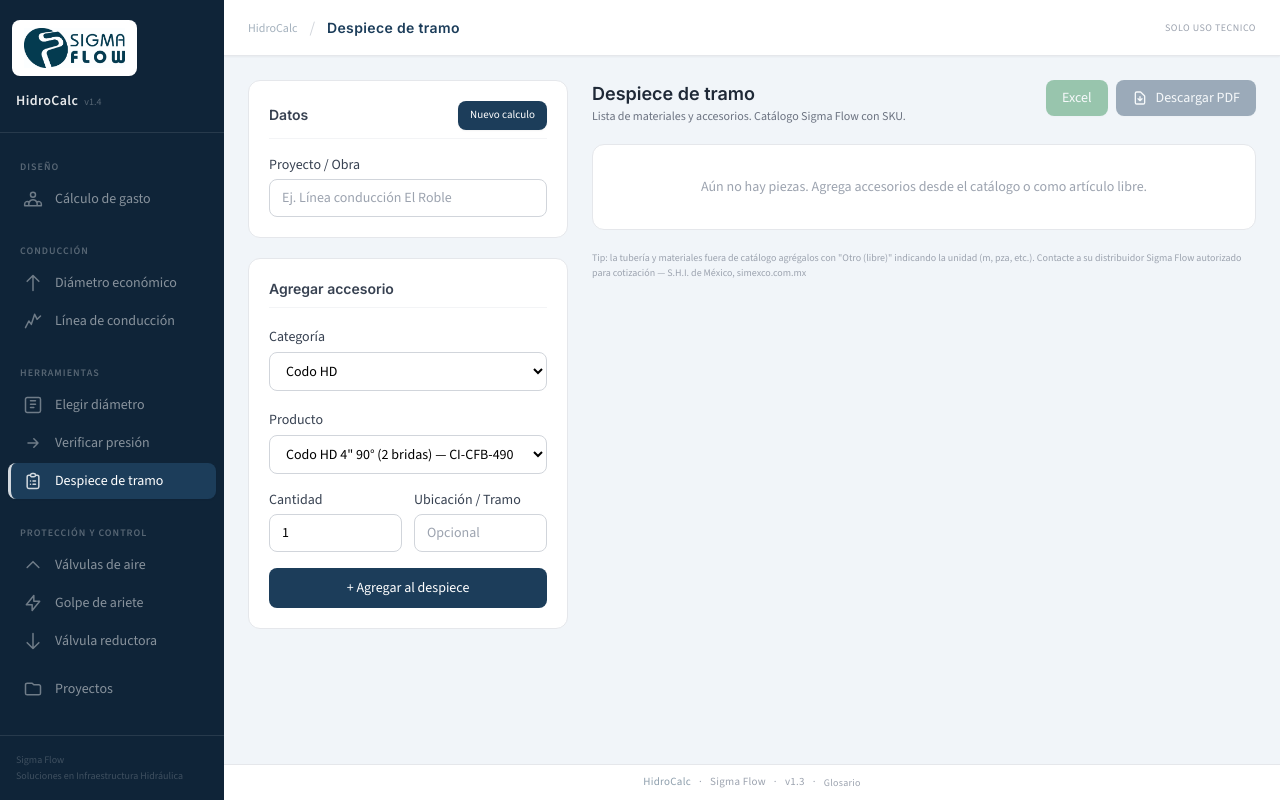
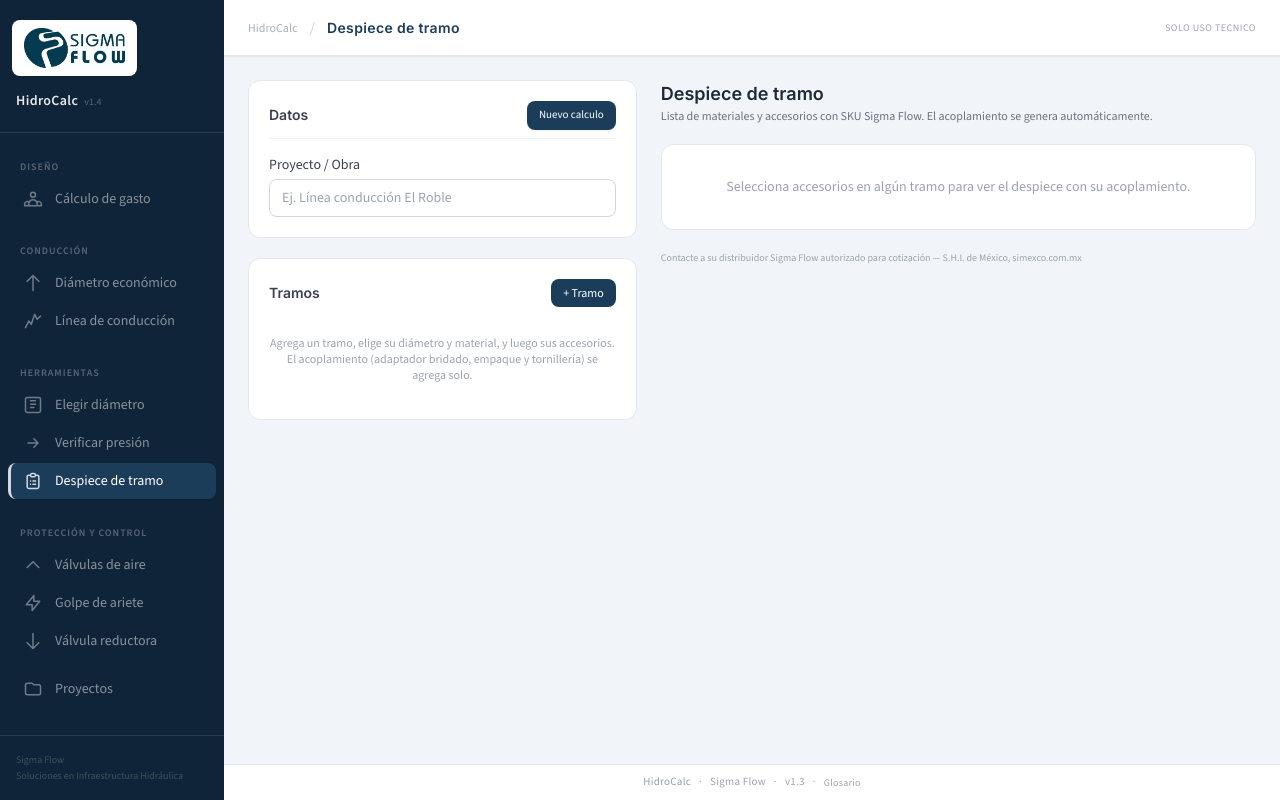
Before and after one commit to simexco/hidrocalc, a Next.js app: page /despiece in a window 1280 px wide. Built offline with nearby package versions, Linux system fonts and the light colour scheme.

Commit message:
Despiece de tramo: reusar ListaMaterialesSIMEX por tramo con acoplamiento automatico

```diff
--- a/src/app/(modules)/despiece/page.tsx
+++ b/src/app/(modules)/despiece/page.tsx
@@ -1,47 +1,32 @@
 "use client";
 
 import { useEffect, useRef, useState } from "react";
+import { v4 as uuid } from "uuid";
 import { InputField } from "@/components/ui/InputField";
-import { ExportPDFButton } from "@/components/ui/ExportPDFButton";
 import { ResetButton } from "@/components/ui/ResetButton";
 import { saveFormState, loadFormState } from "@/lib/storage/form-persistence";
-import { CATALOG_ITEMS, CATALOG_CATEGORIES, type CatalogItem } from "@/lib/simex-catalog";
+import { STANDARD_DNS_LABELED, MATERIALS } from "@/lib/constants";
+import ListaMaterialesSIMEX, { type SIMEXAcc } from "@/components/ListaMaterialesSIMEX";
 
-interface BomRow {
+interface DespieceTramo {
   id: string;
-  desc: string;
-  medida: string;
-  sku: string;
-  cantidad: number;
-  unidad: string;
-  ubicacion: string;
+  name: string;
+  DN: number;
+  material: string;
 }
-
-const FREE = "Otro (libre)";
 
 export default function DespiecePage() {
   const [projectName, setProjectName] = useState("");
-  const [rows, setRows] = useState<BomRow[]>([]);
-
-  // Form de captura
-  const [categoria, setCategoria] = useState(CATALOG_CATEGORIES[0] ?? FREE);
-  const [productoIdx, setProductoIdx] = useState(0);
-  const [cantidad, setCantidad] = useState<number>(1);
-  const [ubicacion, setUbicacion] = useState("");
-  // Modo libre
-  const [freeDesc, setFreeDesc] = useState("");
-  const [freeMedida, setFreeMedida] = useState("");
-  const [freeUnidad, setFreeUnidad] = useState("pza");
-
-  const idRef = useRef(0);
-  const newId = () => `r${idRef.current++}-${rows.length}`;
+  const [tramos, setTramos] = useState<DespieceTramo[]>([]);
+  const [accsPorTramo, setAccsPorTramo] = useState<Record<string, SIMEXAcc[]>>({});
 
   // Cargar guardado
   useEffect(() => {
-    const saved = loadFormState<{ projectName?: string; rows?: BomRow[] }>("despiece");
+    const saved = loadFormState<{ projectName?: string; tramos?: DespieceTramo[]; accsPorTramo?: Record<string, SIMEXAcc[]> }>("despiece");
     if (saved) {
       if (saved.projectName) setProjectName(saved.projectName);
-      if (Array.isArray(saved.rows)) setRows(saved.rows);
+      if (Array.isArray(saved.tramos)) setTramos(saved.tramos);
+      if (saved.accsPorTramo) setAccsPorTramo(saved.accsPorTramo);
     }
     // eslint-disable-next-line react-hooks/exhaustive-deps
   }, []);
@@ -50,74 +35,31 @@ export default function DespiecePage() {
   const persistRef = useRef<ReturnType<typeof setTimeout>>(undefined);
   useEffect(() => {
     clearTimeout(persistRef.current);
-    persistRef.current = setTimeout(() => saveFormState("despiece", { projectName, rows }), 800);
-  }, [projectName, rows]);
+    persistRef.current = setTimeout(() => saveFormState("despiece", { projectName, tramos, accsPorTramo }), 800);
+  }, [projectName, tramos, accsPorTramo]);
 
-  const productosDeCategoria: CatalogItem[] = CATALOG_ITEMS.filter((i) => i.category === categoria);
-
-  const handleAdd = () => {
-    const qty = cantidad && cantidad > 0 ? cantidad : 1;
-    if (categoria === FREE) {
-      if (!freeDesc.trim()) return;
-      setRows((prev) => [...prev, { id: newId(), desc: freeDesc.trim(), medida: freeMedida.trim(), sku: "—", cantidad: qty, unidad: freeUnidad.trim() || "pza", ubicacion: ubicacion.trim() }]);
-      setFreeDesc(""); setFreeMedida("");
-    } else {
-      const p = productosDeCategoria[productoIdx];
-      if (!p) return;
-      setRows((prev) => [...prev, { id: newId(), desc: p.desc, medida: p.medida, sku: p.sku, cantidad: qty, unidad: p.unidad, ubicacion: ubicacion.trim() }]);
-    }
-    setCantidad(1);
+  const addTramo = () => {
+    setTramos((prev) => [...prev, { id: uuid(), name: `Tramo ${prev.length + 1}`, DN: 150, material: "PVC C900" }]);
+  };
+  const updateTramo = (id: string, patch: Partial<DespieceTramo>) => {
+    setTramos((prev) => prev.map((t) => (t.id === id ? { ...t, ...patch } : t)));
+  };
+  const removeTramo = (id: string) => {
+    setTramos((prev) => prev.filter((t) => t.id !== id));
+    setAccsPorTramo((prev) => { const n = { ...prev }; delete n[id]; return n; });
   };
 
-  const updateRow = (id: string, patch: Partial<BomRow>) => {
-    setRows((prev) => prev.map((r) => (r.id === id ? { ...r, ...patch } : r)));
-  };
-  const removeRow = (id: string) => setRows((prev) => prev.filter((r) => r.id !== id));
-
   const handleReset = () => {
-    setRows([]); setProjectName(""); setCantidad(1); setUbicacion("");
-    setFreeDesc(""); setFreeMedida("");
+    setTramos([]); setAccsPorTramo({}); setProjectName("");
   };
 
-  const totalPiezas = rows.filter((r) => r.unidad === "pza").reduce((s, r) => s + r.cantidad, 0);
-
-  // ── Export Excel ──
-  const handleExportExcel = async () => {
-    if (rows.length === 0) return;
-    const ExcelJS = (await import("exceljs")).default;
-    const wb = new ExcelJS.Workbook();
-    const ws = wb.addWorksheet("Despiece");
-    ws.addRow([`Despiece de materiales${projectName ? ` — ${projectName}` : ""}`]);
-    ws.getRow(1).font = { bold: true, size: 13 };
-    ws.addRow([]);
-    const header = ws.addRow(["Cant.", "Unidad", "Descripción", "Medida", "SKU Sigma Flow", "Ubicación / Tramo"]);
-    header.eachCell((cell) => {
-      cell.font = { bold: true, color: { argb: "FFFFFFFF" } };
-      cell.fill = { type: "pattern", pattern: "solid", fgColor: { argb: "FF1C3D5A" } };
-      cell.alignment = { horizontal: "center" };
-    });
-    rows.forEach((r) => ws.addRow([r.cantidad, r.unidad, r.desc, r.medida, r.sku, r.ubicacion]));
-    ws.getColumn(1).width = 8;
-    ws.getColumn(2).width = 9;
-    ws.getColumn(3).width = 42;
-    ws.getColumn(4).width = 14;
-    ws.getColumn(5).width = 20;
-    ws.getColumn(6).width = 22;
-    const buffer = await wb.xlsx.writeBuffer();
-    const blob = new Blob([buffer], { type: "application/vnd.openxmlformats-officedocument.spreadsheetml.sheet" });
-    const url = URL.createObjectURL(blob);
-    const a = document.createElement("a");
-    a.href = url;
-    a.download = `Despiece_${(projectName || "tramo").replace(/\s+/g, "_")}_${new Date().toISOString().slice(0, 10)}.xlsx`;
-    a.click();
-    URL.revokeObjectURL(url);
-  };
+  const tramosConAccs = tramos.filter((t) => (accsPorTramo[t.id]?.length ?? 0) > 0);
 
   return (
-    <div className="max-w-6xl mx-auto space-y-6">
-      <div className="grid grid-cols-1 lg:grid-cols-3 gap-6">
+    <div className="max-w-7xl mx-auto space-y-6">
+      <div className="grid grid-cols-1 lg:grid-cols-5 gap-6">
         {/* ── Captura ── */}
-        <div className="lg:col-span-1 space-y-5">
+        <div className="lg:col-span-2 space-y-5">
           <div className="bg-white dark:bg-gray-800 rounded-xl border border-gray-200 dark:border-gray-700 p-5 space-y-4">
             <div className="flex items-center justify-between border-b border-gray-100 dark:border-gray-700 pb-2">
               <h2 className="text-sm font-semibold text-gray-700 dark:text-gray-300">Datos</h2>
@@ -126,156 +68,115 @@ export default function DespiecePage() {
             <InputField label="Proyecto / Obra" value={projectName} onChange={setProjectName} type="text" placeholder="Ej. Línea conducción El Roble" />
           </div>
 
-          <div className="bg-white dark:bg-gray-800 rounded-xl border border-gray-200 dark:border-gray-700 p-5 space-y-4">
-            <h2 className="text-sm font-semibold text-gray-700 dark:text-gray-300 border-b border-gray-100 dark:border-gray-700 pb-2">Agregar accesorio</h2>
-
-            <div className="space-y-1">
-              <label className="text-sm font-medium text-gray-700 dark:text-gray-300">Categoría</label>
-              <select
-                value={categoria}
-                onChange={(e) => { setCategoria(e.target.value); setProductoIdx(0); }}
-                className="w-full px-3 py-2 text-sm border border-gray-300 dark:border-gray-600 rounded-lg bg-white dark:bg-gray-800 dark:text-white"
-              >
-                {CATALOG_CATEGORIES.map((c) => <option key={c} value={c}>{c}</option>)}
-                <option value={FREE}>{FREE}</option>
-              </select>
+          {/* Tramos */}
+          <div className="bg-white dark:bg-gray-800 rounded-xl border border-gray-200 dark:border-gray-700 p-5 space-y-3">
+            <div className="flex items-center justify-between gap-2">
+              <h2 className="text-sm font-semibold text-gray-700 dark:text-gray-300">Tramos</h2>
+              <button onClick={addTramo} className="text-xs bg-[#1C3D5A] text-white px-3 py-1.5 rounded-lg hover:bg-[#0F2438] transition-colors">
+                + Tramo
+              </button>
             </div>
 
-            {categoria !== FREE ? (
-              <div className="space-y-1">
-                <label className="text-sm font-medium text-gray-700 dark:text-gray-300">Producto</label>
-                <select
-                  value={productoIdx}
-                  onChange={(e) => setProductoIdx(Number(e.target.value))}
-                  className="w-full px-3 py-2 text-sm border border-gray-300 dark:border-gray-600 rounded-lg bg-white dark:bg-gray-800 dark:text-white"
-                >
-                  {productosDeCategoria.map((p, i) => (
-                    <option key={p.sku + i} value={i}>{p.desc} — {p.sku}</option>
-                  ))}
-                </select>
-              </div>
-            ) : (
-              <div className="space-y-3">
-                <InputField label="Descripción" value={freeDesc} onChange={setFreeDesc} type="text" placeholder="Ej. Tubería PVC C900 6&quot;" />
-                <div className="grid grid-cols-2 gap-3">
-                  <InputField label="Medida" value={freeMedida} onChange={setFreeMedida} type="text" placeholder='6"' />
-                  <InputField label="Unidad" value={freeUnidad} onChange={setFreeUnidad} type="text" placeholder="pza / m" />
+            {tramos.length === 0 && (
+              <p className="text-xs text-gray-400 text-center py-4">Agrega un tramo, elige su diámetro y material, y luego sus accesorios. El acoplamiento (adaptador bridado, empaque y tornillería) se agrega solo.</p>
+            )}
+
+            {tramos.map((t) => (
+              <div key={t.id} className="border border-gray-100 dark:border-gray-700 rounded-lg p-3 space-y-2">
+                <div className="flex items-center justify-between">
+                  <input
+                    value={t.name}
+                    onChange={(e) => updateTramo(t.id, { name: e.target.value })}
+                    className="text-sm font-medium bg-transparent border-b border-transparent hover:border-gray-300 dark:text-white focus:outline-none"
+                  />
+                  <button onClick={() => removeTramo(t.id)} className="text-red-400 hover:text-red-600 text-xs">&#10005;</button>
+                </div>
+                <div className="grid grid-cols-2 gap-2 text-xs">
+                  <div className="space-y-1">
+                    <label className="text-sm font-medium text-gray-700 dark:text-gray-300">DN (mm)</label>
+                    <select
+                      value={t.DN}
+                      onChange={(e) => updateTramo(t.id, { DN: parseInt(e.target.value) })}
+                      className="w-full px-2 py-2 text-sm border border-gray-300 dark:border-gray-600 rounded-lg bg-white dark:bg-gray-800 dark:text-white"
+                    >
+                      {STANDARD_DNS_LABELED.map((d) => <option key={d.dn} value={d.dn}>{d.label}</option>)}
+                    </select>
+                  </div>
+                  <div className="space-y-1">
+                    <label className="text-sm font-medium text-gray-700 dark:text-gray-300">Material</label>
+                    <select
+                      value={t.material}
+                      onChange={(e) => updateTramo(t.id, { material: e.target.value })}
+                      className="w-full px-2 py-2 text-sm border border-gray-300 dark:border-gray-600 rounded-lg bg-white dark:bg-gray-800 dark:text-white"
+                    >
+                      {MATERIALS.map((m) => <option key={m.name} value={m.name}>{m.name}</option>)}
+                    </select>
+                  </div>
+                </div>
+
+                {/* Selector de accesorios SIMEX por tramo */}
+                <div className="mt-2 pt-2 border-t border-gray-100 dark:border-gray-700">
+                  <ListaMaterialesSIMEX
+                    mode="selector"
+                    dnMM={t.DN}
+                    materialRaw={t.material}
+                    externalAccs={accsPorTramo[t.id] || []}
+                    onAccsChange={(accs) => setAccsPorTramo((prev) => ({ ...prev, [t.id]: accs }))}
+                  />
+                  {(accsPorTramo[t.id]?.length ?? 0) > 0 && (
+                    <p className="text-[10px] text-[#1C3D5A]/60 dark:text-blue-300/50 mt-1 font-medium">
+                      {accsPorTramo[t.id].reduce((s, a) => s + a.qty, 0)} pza(s) seleccionada(s)
+                    </p>
+                  )}
                 </div>
               </div>
-            )}
-
-            <div className="grid grid-cols-2 gap-3">
-              <InputField label="Cantidad" value={cantidad} onChange={(v) => setCantidad(parseFloat(v) || 0)} min={0} step="any" />
-              <InputField label="Ubicación / Tramo" value={ubicacion} onChange={setUbicacion} type="text" placeholder="Opcional" />
-            </div>
-
-            <button
-              onClick={handleAdd}
-              className="w-full bg-[#1C3D5A] text-white py-2.5 rounded-lg text-sm font-medium hover:bg-[#0F2438] transition-colors"
-            >
-              + Agregar al despiece
-            </button>
+            ))}
           </div>
         </div>
 
-        {/* ── Tabla del despiece ── */}
-        <div className="lg:col-span-2 space-y-5">
-          <div className="flex items-start justify-between gap-4">
-            <div>
-              <h1 className="text-lg font-semibold text-gray-800 dark:text-gray-200">Despiece de tramo</h1>
-              <p className="text-xs text-gray-500 dark:text-gray-400">Lista de materiales y accesorios. Catálogo Sigma Flow con SKU.</p>
-            </div>
-            <div className="flex gap-2">
-              <button
-                onClick={handleExportExcel}
-                disabled={rows.length === 0}
-                className="text-sm bg-green-700 text-white px-4 py-2 rounded-lg hover:bg-green-800 transition-colors disabled:opacity-40 disabled:cursor-not-allowed shadow-sm whitespace-nowrap"
-              >
-                Excel
-              </button>
-              <ExportPDFButton
-                disabled={rows.length === 0}
-                getData={() => ({
-                  title: "Despiece de materiales",
-                  module: "Despiece de tramo",
-                  projectName: projectName || "Sin nombre",
-                  hasAssumedValues: false,
-                  inputs: [{ label: "Total de renglones", value: `${rows.length}` }, { label: "Total de piezas", value: `${totalPiezas}` }],
-                  results: [],
-                  alerts: [],
-                  tableData: {
-                    head: ["Cant.", "Unidad", "Descripción", "Medida", "SKU", "Ubicación"],
-                    body: rows.map((r) => [`${r.cantidad}`, r.unidad, r.desc, r.medida, r.sku, r.ubicacion]),
-                  },
-                })}
-              />
-            </div>
+        {/* ── Despiece resultante ── */}
+        <div className="lg:col-span-3 space-y-5">
+          <div>
+            <h1 className="text-lg font-semibold text-gray-800 dark:text-gray-200">Despiece de tramo</h1>
+            <p className="text-xs text-gray-500 dark:text-gray-400">Lista de materiales y accesorios con SKU Sigma Flow. El acoplamiento se genera automáticamente.</p>
           </div>
 
-          <div className="bg-white dark:bg-gray-800 rounded-xl border border-gray-200 dark:border-gray-700 overflow-hidden">
-            {rows.length === 0 ? (
-              <div className="p-8 text-center text-sm text-gray-400">
-                Aún no hay piezas. Agrega accesorios desde el catálogo o como artículo libre.
+          {tramosConAccs.length === 0 ? (
+            <div className="bg-white dark:bg-gray-800 rounded-xl border border-gray-200 dark:border-gray-700 p-8 text-center text-sm text-gray-400">
+              Selecciona accesorios en algún tramo para ver el despiece con su acoplamiento.
+            </div>
+          ) : (
+            <div className="bg-white dark:bg-gray-800 rounded-xl border border-gray-200 dark:border-gray-700 overflow-hidden">
+              <div className="bg-gradient-to-r from-[#1C3D5A] to-[#2A5A7A] px-5 py-3">
+                <h3 className="text-sm font-semibold text-white tracking-wide">Lista de Materiales SIMEX{projectName ? ` — ${projectName}` : ""}</h3>
+                <p className="text-[10px] text-white/50 mt-0.5">Generada desde los accesorios seleccionados por tramo, con acoplamiento incluido</p>
               </div>
-            ) : (
-              <div className="overflow-x-auto">
-                <table className="w-full text-xs">
-                  <thead>
-                    <tr className="bg-gray-50 dark:bg-gray-900 text-gray-500 dark:text-gray-400">
-                      <th className="px-2 py-2 text-center w-16">Cant.</th>
-                      <th className="px-2 py-2 text-center w-14">Unidad</th>
-                      <th className="px-2 py-2 text-left">Descripción</th>
-                      <th className="px-2 py-2 text-center w-20">Medida</th>
-                      <th className="px-2 py-2 text-left w-28">SKU</th>
-                      <th className="px-2 py-2 text-left w-32">Ubicación</th>
-                      <th className="px-2 py-2 w-8"></th>
-                    </tr>
-                  </thead>
-                  <tbody>
-                    {rows.map((r) => (
-                      <tr key={r.id} className="border-t border-gray-100 dark:border-gray-700">
-                        <td className="px-2 py-1.5 text-center">
-                          <input
-                            type="number"
-                            value={r.cantidad}
-                            min={0}
-                            onChange={(e) => updateRow(r.id, { cantidad: parseFloat(e.target.value) || 0 })}
-                            className="w-14 px-1 py-1 text-center border border-gray-200 dark:border-gray-600 rounded bg-white dark:bg-gray-800 dark:text-white"
-                          />
-                        </td>
-                        <td className="px-2 py-1.5 text-center text-gray-500">{r.unidad}</td>
-                        <td className="px-2 py-1.5 text-gray-800 dark:text-gray-200">{r.desc}</td>
-                        <td className="px-2 py-1.5 text-center font-mono text-gray-600 dark:text-gray-300">{r.medida}</td>
-                        <td className="px-2 py-1.5 font-mono text-[#1C3D5A] dark:text-blue-300">{r.sku}</td>
-                        <td className="px-2 py-1.5">
-                          <input
-                            type="text"
-                            value={r.ubicacion}
-                            onChange={(e) => updateRow(r.id, { ubicacion: e.target.value })}
-                            placeholder="—"
-                            className="w-full px-1 py-1 border border-transparent hover:border-gray-200 dark:hover:border-gray-600 focus:border-gray-300 rounded bg-transparent dark:text-white"
-                          />
-                        </td>
-                        <td className="px-2 py-1.5 text-center">
-                          <button onClick={() => removeRow(r.id)} className="text-red-500 hover:text-red-700" title="Eliminar">✕</button>
-                        </td>
-                      </tr>
-                    ))}
-                  </tbody>
-                  <tfoot>
-                    <tr className="border-t-2 border-gray-200 dark:border-gray-600 bg-gray-50 dark:bg-gray-900 font-semibold text-gray-700 dark:text-gray-300">
-                      <td className="px-2 py-2 text-center">{totalPiezas}</td>
-                      <td className="px-2 py-2 text-center text-[10px] text-gray-400">pza</td>
-                      <td className="px-2 py-2" colSpan={5}>{rows.length} renglón(es) en el despiece</td>
-                    </tr>
-                  </tfoot>
-                </table>
+              <div className="divide-y divide-gray-100 dark:divide-gray-700">
+                {tramos.map((t, i) => {
+                  if ((accsPorTramo[t.id]?.length ?? 0) === 0) return null;
+                  return (
+                    <div key={`tabla-${t.id}`} className="p-4">
+                      <div className="flex items-center gap-2 mb-3">
+                        <span className="w-6 h-6 rounded-full bg-[#1C3D5A]/10 text-[#1C3D5A] dark:bg-blue-900/30 dark:text-blue-300 flex items-center justify-center text-[10px] font-bold">{i + 1}</span>
+                        <h4 className="text-xs font-semibold text-[#1C3D5A] dark:text-blue-300">{t.name}</h4>
+                        <span className="text-[10px] text-gray-400 ml-auto">DN {t.DN} mm · {t.material}</span>
+                      </div>
+                      <ListaMaterialesSIMEX
+                        mode="table"
+                        dnMM={t.DN}
+                        materialRaw={t.material}
+                        externalAccs={accsPorTramo[t.id] || []}
+                        onAccsChange={(accs) => setAccsPorTramo((prev) => ({ ...prev, [t.id]: accs }))}
+                      />
+                    </div>
+                  );
+                })}
               </div>
-            )}
-          </div>
+            </div>
+          )}
 
           <p className="text-[10px] text-gray-400">
-            Tip: la tubería y materiales fuera de catálogo agrégalos con &quot;{FREE}&quot; indicando la unidad (m, pza, etc.). Contacte a su distribuidor Sigma Flow autorizado para cotización — S.H.I. de México, simexco.com.mx
+            Contacte a su distribuidor Sigma Flow autorizado para cotización — S.H.I. de México, simexco.com.mx
           </p>
         </div>
       </div>
--- a/src/lib/simex-catalog.ts
+++ /dev/null
@@ -1,70 +0,0 @@
-/* ════════════════════════════════════════
-   SIMEX / Sigma Flow — Catálogo aplanado para despiece
-   Origen: src/data/simex_catalog.json
-   Cada item es una pieza seleccionable con su SKU.
-   ════════════════════════════════════════ */
-/* eslint-disable @typescript-eslint/no-explicit-any */
-import catalog from "@/data/simex_catalog.json";
-
-export interface CatalogItem {
-  category: string;   // agrupador para el primer selector
-  desc: string;       // descripción comercial completa
-  medida: string;     // medida principal (para mostrar en la tabla)
-  sku: string;        // SKU Sigma Flow
-  unidad: string;     // "pza" | "m"
-}
-
-const cap = (s: string) => (s ? s.charAt(0).toUpperCase() + s.slice(1) : s);
-
-function build(): CatalogItem[] {
-  const items: CatalogItem[] = [];
-  const c: any = catalog;
-
-  // Conexiones HD: codos, tees, reducciones
-  for (const x of c.conexiones ?? []) {
-    if (x.familia === "Codo HD") {
-      items.push({ category: "Codo HD", desc: `Codo HD ${x.dn1} ${x.dn2} (${x.bridas} bridas)`, medida: x.dn1, sku: x.sku, unidad: "pza" });
-    } else if (x.familia === "Tee HD") {
-      items.push({ category: "Tee HD", desc: `Tee HD ${x.dn1} × ${x.dn2} (${x.bridas} bridas)`, medida: `${x.dn1}×${x.dn2}`, sku: x.sku, unidad: "pza" });
-    } else if (x.familia === "Reducción HD") {
-      items.push({ category: "Reducción HD", desc: `Reducción HD ${x.dn1} × ${x.dn2} (${x.bridas} bridas)`, medida: `${x.dn1}×${x.dn2}`, sku: x.sku, unidad: "pza" });
-    }
-  }
-
-  // Válvulas de compuerta
-  for (const v of c.valv_compuerta ?? [])
-    items.push({ category: "Válvula compuerta", desc: `Válvula compuerta ${v.dn}${v.norma ? ` ${v.norma}` : ""} (${v.bridas} bridas)`, medida: v.dn, sku: v.sku, unidad: "pza" });
-
-  // Válvulas check
-  for (const v of c.valv_check ?? [])
-    items.push({ category: "Válvula check", desc: `Válvula check ${v.dn} (${v.bridas} bridas)`, medida: v.dn, sku: v.sku, unidad: "pza" });
-
-  // Válvulas mariposa
-  for (const v of c.valv_mariposa ?? [])
-    items.push({ category: "Válvula mariposa", desc: `Válvula mariposa ${v.dn} (${v.bridas} bridas)`, medida: v.dn, sku: v.sku, unidad: "pza" });
-
-  // Válvulas de aire
-  for (const v of c.valv_aire ?? [])
-    items.push({ category: "Válvula de aire", desc: `Válvula de aire ${cap(v.tipo)} ${v.dn} Sigma Flow`, medida: v.dn, sku: v.sku, unidad: "pza" });
-
-  // Tapas / bridas ciegas
-  for (const [size, sku] of Object.entries(c.tapa_ciega ?? {}))
-    items.push({ category: "Tapa ciega", desc: `Tapa ciega (brida ciega) ${size}`, medida: size, sku: sku as string, unidad: "pza" });
-
-  // Coples de desmontaje
-  for (const [size, sku] of Object.entries(c.cople_desmontaje ?? {}))
-    items.push({ category: "Cople de desmontaje", desc: `Cople de desmontaje ${size}`, medida: size, sku: sku as string, unidad: "pza" });
-
-  // Juntas Gibault (kit por medida + material)
-  for (const [key, k] of Object.entries(c.kit ?? {})) {
-    const [size, mat] = key.split("|");
-    const sku = (k as any).gib;
-    if (sku) items.push({ category: "Junta Gibault", desc: `Junta Gibault ${size}${mat ? ` (${mat})` : ""}`, medida: size, sku, unidad: "pza" });
-  }
-
-  return items;
-}
-
-export const CATALOG_ITEMS: CatalogItem[] = build();
-
-export const CATALOG_CATEGORIES: string[] = Array.from(new Set(CATALOG_ITEMS.map((i) => i.category)));
```
